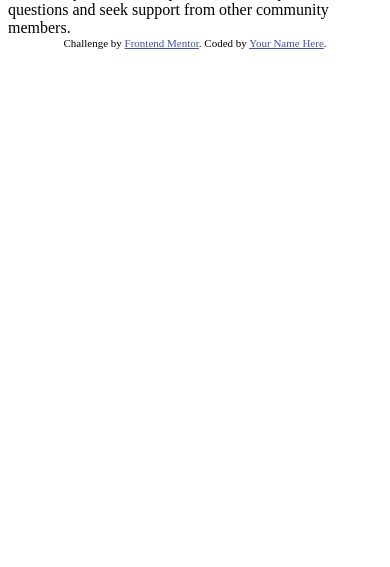
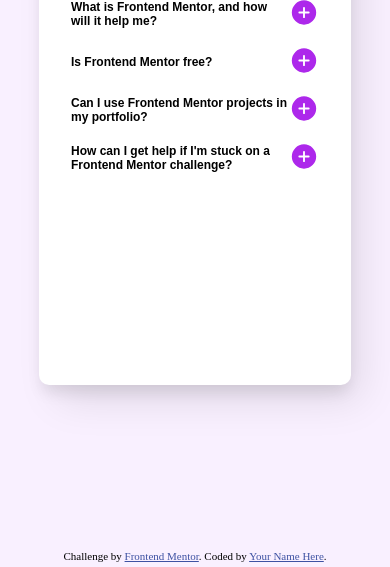
Before and after one commit to DhomynyFariasDeSouza/faqAccordion--FrontEndMentor, a plain HTML site: page index.html in a window 390 px wide. Shown: the part 277-844 px from the top of the page. Drawn offline with nearby package versions, Linux system fonts and the light colour scheme.

Commit message:
concluindo o desafio

```diff
--- /dev/null
+++ b/CSS/estilos.css
@@ -0,0 +1,89 @@
+#card{
+
+    background-color: #ffffff;
+    border-radius: 10px;
+    display: flex;
+    flex-direction: column;
+    min-height: 30em;
+    width: 35em;
+    box-shadow: 0 10px 15px -3px rgba(0,0,0,0.1),14px 19px 42px -4px rgba(0,0,0,0.1);
+    font-family: 'Work Sans',sans-serif;
+}
+
+#perguntas{
+    margin: 2em;
+}
+
+#perguntas > h1 {
+    display: flex;
+    align-items: center;
+    font-size: 2.5em;
+}
+
+#perguntas > h1 > img {
+    height: 0.7em;
+    margin-right: 0.4em;
+}
+
+.pergunta{
+    margin-top: 1em;
+    border-style: none;
+    border-radius: 1em;
+    height: 3em;
+    width: 100%;
+    font-size: 0.9em;
+    font-weight: 600;
+    display: flex;
+    align-items: center;
+    justify-content: space-between;
+    background-color: hsl(0, 0%, 100%);
+}
+
+.pergunta:after{
+    content: url("../assets/images/icon-plus.svg");
+}
+
+.active:after{
+ margin-top: 0;
+ height: 3em;
+ content: url("../assets/images/icon-minus.svg");
+
+}
+
+.resposta{
+    display: none;
+    overflow: hidden;
+    color: hsl(292, 16%, 49%);
+    font-size: 14px;
+}
+
+footer{
+    position: fixed;
+    bottom: 5px;
+}
+.attribution {
+
+    font-size: 11px;
+    text-align: center;
+}
+
+.attribution a {
+    color: hsl(228, 45%, 44%);
+}
+
+@media (min-width:375px ) and (max-width: 700px) {
+
+    body{
+        background: url("../assets/images/background-pattern-mobile.svg") no-repeat  hsl(275, 100%, 97%);
+        height: 100vh;
+    }
+
+    #card {
+        width: 80vw
+    }
+
+    .pergunta{
+        text-align: start;
+        font-size: 12px;
+    }
+}
--- /dev/null
+++ b/CSS/global.css
@@ -0,0 +1,15 @@
+*{
+    margin: 0px;
+    padding: 0px;
+
+}
+
+body{
+    height: 100vh;
+    background: url("../assets/images/background-pattern-desktop.svg") no-repeat hsl(275, 100%, 97%);
+    background-size: 100%;
+    display: flex;
+    justify-content: center;
+    align-items: center;
+    flex-direction: column;
+}
--- a/index.html
+++ b/index.html
@@ -1,48 +1,57 @@
 <!DOCTYPE html>
-<html lang="en">
+<html lang="pt-br">
 <head>
   <meta charset="UTF-8">
   <meta name="viewport" content="width=device-width, initial-scale=1.0"> <!-- displays site properly based on user's device -->
 
+  <link rel="preconnect" href="https://fonts.googleapis.com">
+  <link rel="preconnect" href="https://fonts.gstatic.com" crossorigin>
+  <link href="https://fonts.googleapis.com/css2?family=Work+Sans:ital,wght@0,100..900;1,100..900&display=swap" rel="stylesheet">
+
   <link rel="icon" type="image/png" sizes="32x32" href="./assets/images/favicon-32x32.png">
+
+  <link rel="stylesheet" href="./CSS/global.css">
+  <link rel="stylesheet" href="./CSS/estilos.css">
+  <link rel="stylesheet" href="./CSS/mediaQuery.css">
 
   <title>Frontend Mentor | FAQ accordion</title>
 
-  <!-- Feel free to remove these styles or customise in your own stylesheet 👍 -->
-  <style>
-    .attribution { font-size: 11px; text-align: center; }
-    .attribution a { color: hsl(228, 45%, 44%); }
-  </style>
 </head>
 <body>
+<main>
+  <section id="card">
+    <div id="perguntas">
+      <h1><img src="assets/images/icon-star.svg" alt="">FAQs</h1>
 
-  FAQs
+      <button class="pergunta">What is Frontend Mentor, and how will it help me? </button>
 
-  What is Frontend Mentor, and how will it help me?
+        <div class="resposta">Frontend Mentor offers realistic coding challenges to help developers improve their
+          frontend coding skills with projects in HTML, CSS, and JavaScript. It's suitable for
+          all levels and ideal for portfolio building.</div>
 
-  Frontend Mentor offers realistic coding challenges to help developers improve their
-  frontend coding skills with projects in HTML, CSS, and JavaScript. It's suitable for
-  all levels and ideal for portfolio building.
+      <button class="pergunta">Is Frontend Mentor free? </button>
 
-  Is Frontend Mentor free?
+        <div class="resposta">Yes, Frontend Mentor offers both free and premium coding challenges, with the free
+        option providing access to a range of projects suitable for all skill levels.</div>
 
-  Yes, Frontend Mentor offers both free and premium coding challenges, with the free
-  option providing access to a range of projects suitable for all skill levels.
+      <button class="pergunta">Can I use Frontend Mentor projects in my portfolio? </button>
 
-  Can I use Frontend Mentor projects in my portfolio?
+        <div class="resposta">Yes, you can use projects completed on Frontend Mentor in your portfolio. It's an excellent
+        way to showcase your skills to potential employers!</div>
 
-  Yes, you can use projects completed on Frontend Mentor in your portfolio. It's an excellent
-  way to showcase your skills to potential employers!
+      <button class="pergunta">How can I get help if I'm stuck on a Frontend Mentor challenge?</button>
 
-  How can I get help if I'm stuck on a Frontend Mentor challenge?
-
-  The best place to get help is inside Frontend Mentor's Discord community. There's a help
-  channel where you can ask questions and seek support from other community members.
+        <div class="resposta">The best place to get help is inside Frontend Mentor's Discord community. There's a help
+        channel where you can ask questions and seek support from other community members.</div>
+      <script src="scripts/accordion.js"></script>
+    </div>
+  </section>
+</main>
 
 
-  <div class="attribution">
+  <footer class="attribution">
     Challenge by <a href="https://www.frontendmentor.io?ref=challenge" target="_blank">Frontend Mentor</a>.
     Coded by <a href="#">Your Name Here</a>.
-  </div>
+  </footer>
 </body>
 </html>
--- /dev/null
+++ b/scripts/accordion.js
@@ -0,0 +1,12 @@
+let acc = document.getElementsByClassName('pergunta');
+
+for (let i = 0;i <acc.length;i++){
+    acc[i].addEventListener('click',function (){
+        this.classList.toggle('active');
+
+
+    let text = this.nextElementSibling;
+    if (text.style.display === "block") text.style.display = "none";
+        else text.style.display = "block";
+    })
+}
```
Also changed, not shown: CSS/mediaQuery.css (added), assets/CSS/estilos.css (added), assets/CSS/global.css (added), assets/CSS/mediaQuery.css (added).
